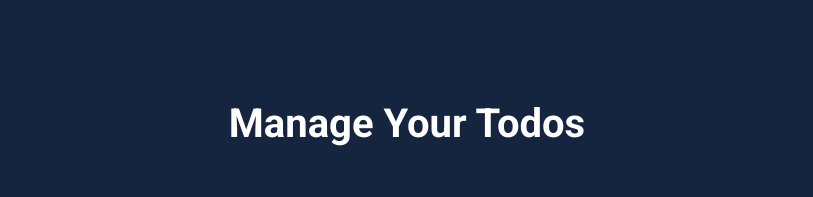
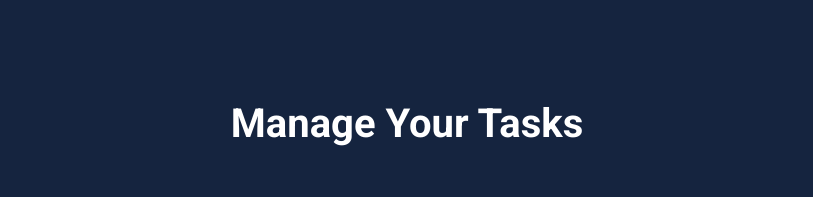
Before and after one commit to AkhilMaithani/Task-Manager-Application, a React (Vite) app: page / in a window 1280 px wide. Shown: the top 197 px of the page, without its empty margins (233-1046 px from the left). Built offline with nearby package versions, Linux system fonts and the light colour scheme.

Commit message:
Changes made regarding the name of application

```diff
--- a/index.html
+++ b/index.html
@@ -4,7 +4,7 @@
 		<meta charset="UTF-8" />
 		<meta name="viewport" content="width=device-width, initial-scale=1.0" />
 		<link rel="icon" type="image/icon-type" href="public/todo-logo.png" />
-		<title>Todo Application</title>
+		<title>Task Manager Application</title>
 	</head>
 	<body>
 		<div id="root"></div>
--- a/src/App.jsx
+++ b/src/App.jsx
@@ -109,7 +109,7 @@ function App() {
 		>
 			<section className="app-container">
 				<div className="inner-app-container">
-					<h1 className="todo-heading">Manage Your Todos</h1>
+					<h1 className="todo-heading">Manage Your Tasks</h1>
 					<div className="form-container">
 						<TodoForm />
 					</div>
```
Also changed, not shown: 1 other file (tests, documents, lock files or other folders).
